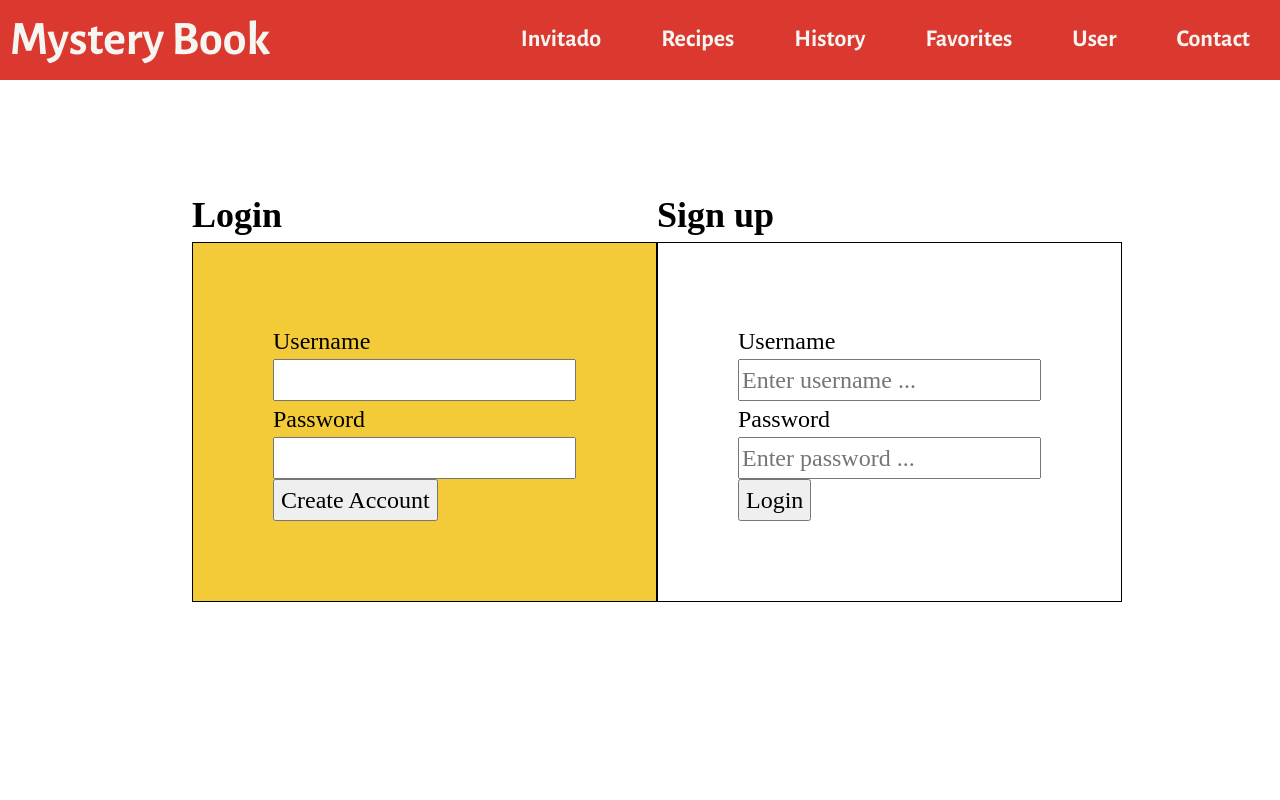
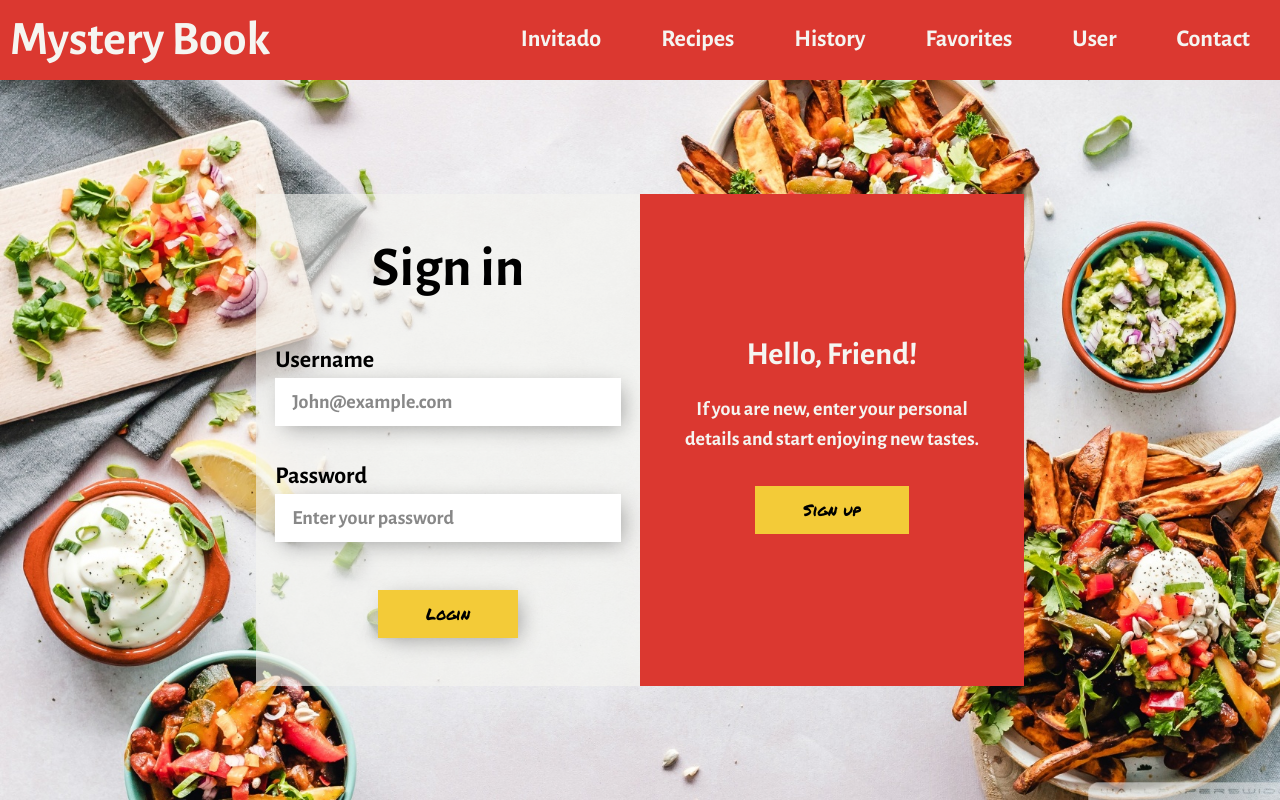
Before and after one commit to jonesjs94/mistery-book, a React (Create React App) app in the folder client/: page /user in a window 1280 px wide. Built offline with nearby package versions, Linux system fonts and the light colour scheme.

Commit message:
usuario diseño UI

```diff
--- a/client/public/reset.css
+++ b/client/public/reset.css
@@ -38,11 +38,6 @@ body {
   font-size: 62.5%;
 }
 
-/* Set focus for all */
-*:focus {
-  outline: 1px solid black;
-}
-
 /* Remove list styles on ul, ol elements with a class attribute */
 ul[class],
 ol[class] {
--- a/client/src/components/Usuario/Usuario.js
+++ b/client/src/components/Usuario/Usuario.js
@@ -6,20 +6,51 @@ import './Usuario.scss';
 export default class Usuario extends React.Component {
   constructor(props) {
     super(props)
+    this.state = {
+      statusPosition: true,
+      infoLogin: {
+        titulo: "Welcome back",
+        texto: "Are you ready to discover more foods? Just sign in.",
+        boton: "Login"
+      },
+      infoSignup: {
+        titulo: "Hello, Friend!",
+        texto: "If you are new, enter your personal details and start enjoying new tastes.",
+        boton: "Sign up"
+      }
+    }
+    this.handleWall = this.handleWall.bind(this);
+  }
+
+  handleWall() {
+    let position = !this.state.statusPosition
+    this.setState({ statusPosition: position })
 
   }
 
+
   render() {
+    let classWall = this.state.statusPosition ? 'wall' : 'wall wall--mover';
+    let info = this.state.statusPosition ? this.state.infoSignup : this.state.infoLogin;
+
     return (
-      <div className="contenedor_usuario">
-        <div className="contenedor_usuario__forms">
-          <div className="contenedor_usuario__login">
-            <h2>Login</h2>
+      <div className="usuario">
+        <div className="usuario__contenedor">
+
+          <div className={classWall}>
+            <h2 className="wall__titulo">{info.titulo}</h2>
+            <p className="wall__texto">{info.texto}</p>
+            <button className="wall__btn btn" onClick={this.handleWall}>{info.boton}</button>
+          </div>
+
+          <div className="usuario__form form-login">
+            <h2 className="usuario__form__titulo">Sign in</h2>
             <FormularioEntrar></FormularioEntrar>
           </div>
-          <div className="contenedor_usuario__signup">
-          <h2>Sign up</h2>
-          <FormularioRegistrar></FormularioRegistrar>
+
+          <div className="usuario__form form-signup">
+            <h2 className="usuario__form__titulo">Sign up</h2>
+            <FormularioRegistrar></FormularioRegistrar>
           </div>
         </div>
       </div>
--- a/client/src/components/Usuario/Usuario.scss
+++ b/client/src/components/Usuario/Usuario.scss
@@ -1,30 +1,142 @@
 // SASS
 @import '../../utilities/variables';
 @import '../../utilities/fonts';
+@import '../../utilities/class';
 
-.contenedor_usuario {
+.usuario {
   width: 100%;
   height: 100%;
   padding-top: $altura_nav;
   display: flex;
   align-items: center;
   justify-content: center;
+  background-color: $blanco;
+  background: url(/images/userBackground.jpg);
+  background-size: cover;
+  background-repeat: no-repeat;
+  background-position: top;
+  background-attachment: scroll;
+  background-color: rgba(0,0,0,.5);
 
-  &__forms {
+  &__contenedor {
     display: flex;
-    width: 70%;
-    height: 70%;
-    font-size: 1.5rem;
+    position: relative;
+    font-family: "Alegreya Sans", sans;
+    width: 60%;
+    font-size: 1rem;
+  }
+  &__form {
+    flex-grow: 1;
+    padding: 2rem 0;
+    background-color: rgba($color: $blanco, $alpha: 0.6);
+
+    & form {
+      width: 90%;
+      margin: auto;
+    }
+
+    &__titulo {
+      color: #000;
+      font-size: 3.5rem;
+      text-align: center;
+      margin-bottom: 2rem;
+    }
+
+    & label {
+      font-size: 1.5rem;
+      margin-bottom: 1rem;
+    }
+
+    & input {
+      width: 100%;
+      font-size: 1.25rem;
+      padding: .5rem 1rem;
+      margin-bottom: 2rem;
+      border: 1px solid transparent;
+      box-shadow: 5px 5px 22px -5px #00000061;
+
+      &:focus {
+        outline: none;
+      }
+
+      &::placeholder {
+        color: #888;
+      }
+    }
+
+    & button {
+      display: block;
+      margin: 1rem auto;
+      padding: .75rem 3rem;
+      box-shadow: 5px 5px 22px -5px #00000061;
+    }
+  }
+}
+
+.wall {
+  display: flex;
+  flex-direction: column;
+  justify-content: center;
+  position: absolute;
+  top: 0;
+  right: 0;
+  width: 50%;
+  height: 100%;
+  background-color: $rojo;
+  padding: 2rem 2rem;
+  z-index: 999;
+  transition: transform 1s cubic-bezier(0.77, 0, 0.175, 1);
+
+  &--mover {
+    transform: translateX(-100%);
+
   }
 
-  &__login form {
-    padding: 5rem;
-    background-color: $amarillo;
-    border: 1px solid black;
+  &__titulo {
+    color: $blanco;
+    font-size: 2rem;
+    text-align: center;
+    margin-bottom: 1rem;
   }
 
-  &__signup form {
-    padding: 5rem;
-    border: 1px solid black;
+  &__texto {
+    color: $blanco;
+    font-size: 1.25rem;
+    text-align: center;
+    margin-bottom: 1rem;
+  }
+
+}
+
+
+@media screen and (min-width: 780px) and (max-width: 1200px) {
+  .usuario__contenedor {
+    width: 90%;
   }
 }
+
+@media screen and (max-width: 780px) {
+  .usuario {
+    padding-top: $altura_nav_tablet;
+
+    &__contenedor {
+      width: 100%;
+      flex-direction: column;
+    }
+
+    &__form {
+
+      &__titulo {
+        font-size: 2.5rem;
+        margin-bottom: 1rem;
+      }
+    }
+  }
+  .wall {
+    width: 100%;
+    height: 50%;
+    &--mover {
+      transform: translateY(100%);
+    }
+  }
+}
--- a/client/src/containers/Buscador/Buscador.js
+++ b/client/src/containers/Buscador/Buscador.js
@@ -1,10 +1,7 @@
 import React from 'react';
 import { connect } from 'react-redux';
 import './Buscador.scss';
-import { CSS } from 'css.gg';
 
-// Bootstrap
-import Form from 'react-bootstrap/Form';
 
 const mapStateToProps = state => {
   return state;
--- a/client/src/containers/FormularioEntrar.js
+++ b/client/src/containers/FormularioEntrar.js
@@ -1,8 +1,6 @@
 import React from 'react';
 import { connect } from 'react-redux';
-import { buscarUsuario } from '../actions'
-import Form from 'react-bootstrap/Form';
-import Button from 'react-bootstrap/Button';
+import { buscarUsuario } from '../actions';
 
 
 const mapStateToProps = state => {
@@ -41,27 +39,29 @@ class FormularioEntrar extends React.Component {
 
   render() {
     return (
-      <Form onSubmit={this.handleSubmit}>
-        <Form.Group>
-          <Form.Label>Username</Form.Label>
-          <Form.Control
+      <form onSubmit={this.handleSubmit}>
+        <div>
+          <label>Username</label>
+          <input
             value={this.state.username}
             onChange={this.handleChange}
             name="username"
             type="text"
+            placeholder="John@example.com"
           />
-        </Form.Group>
-        <Form.Group>
-          <Form.Label>Password</Form.Label>
-          <Form.Control
+        </div>
+        <div>
+          <label>Password</label>
+          <input
             value={this.state.password}
             onChange={this.handleChange}
             name="password"
             type="password"
+            placeholder="Enter your password"
           />
-        </Form.Group>
-        <Button type="submit" variant="success" block>Create Account</Button>
-      </Form>
+        </div>
+        <button className="btn" type="submit">Login</button>
+      </form>
     )
   }
 
--- a/client/src/containers/FormularioRegistrar.js
+++ b/client/src/containers/FormularioRegistrar.js
@@ -1,8 +1,6 @@
 import React from 'react';
 import { connect } from 'react-redux';
 import { buscarUsuario } from '../actions'
-import Form from 'react-bootstrap/Form';
-import Button from 'react-bootstrap/Button';
 
 
 const mapStateToProps = state => {
@@ -41,29 +39,29 @@ class FormularioRegistrar extends React.Component {
 
   render() {
     return (
-      <Form onSubmit={this.handleSubmit} className="ingresar">
-        <Form.Group>
-          <Form.Label>Username</Form.Label>
-          <Form.Control
+      <form onSubmit={this.handleSubmit}>
+        <div>
+          <label>Username</label>
+          <input
+            value={this.state.username}
             onChange={this.handleChange}
-            value={this.state.username}
             name="username"
             type="text"
-            placeholder="Enter username ..."
+            placeholder="John@example.com"
           />
-        </Form.Group>
-        <Form.Group>
-          <Form.Label>Password</Form.Label>
-          <Form.Control
+        </div>
+        <div>
+          <label>Password</label>
+          <input
+            value={this.state.password}
             onChange={this.handleChange}
-            value={this.state.password}
             name="password"
             type="password"
-            placeholder="Enter password ..."
+            placeholder="Enter your password"
           />
-        </Form.Group>
-        <Button type="submit" variant="secondary" block>Login</Button>
-      </Form>
+        </div>
+        <button className="btn" type="submit">Create Account</button>
+      </form>
     )
   }
 }
--- /dev/null
+++ b/client/src/utilities/_class.scss
@@ -0,0 +1,17 @@
+
+.btn {
+  font-family: 'Permanent Marker', serif;
+  margin: 1rem auto;
+  padding: .75rem 3rem;
+  color: #000;
+  background-color: $amarillo;
+  text-decoration: none;
+  border: transparent;
+  transition: all .1s linear;
+
+  &:hover {
+    background-color: $naranja;
+    color: $blanco;
+    cursor: pointer;
+  }
+}
```
Also changed, not shown: client/src/containers/Receta.js (+3 -5 lines), client/public/images/login.png (deleted), client/public/images/userBackground.jpg (added).
